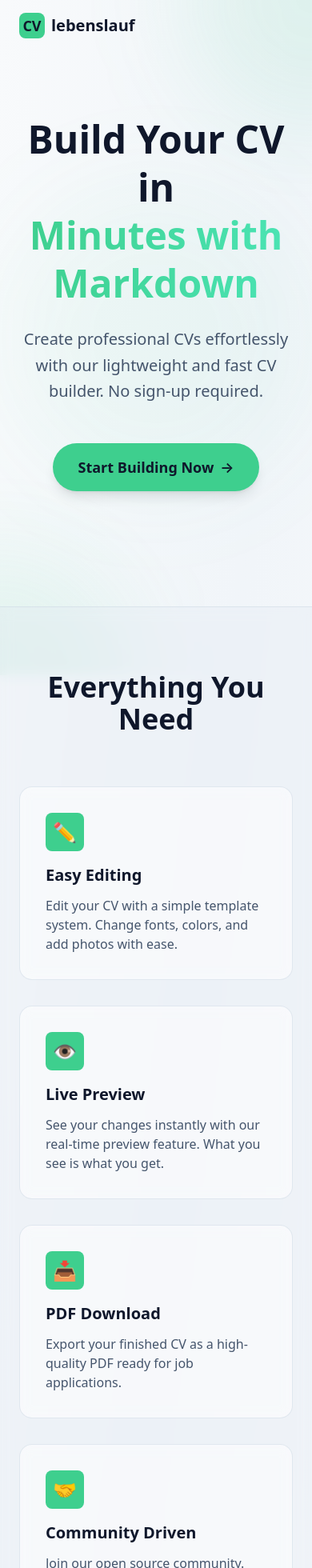
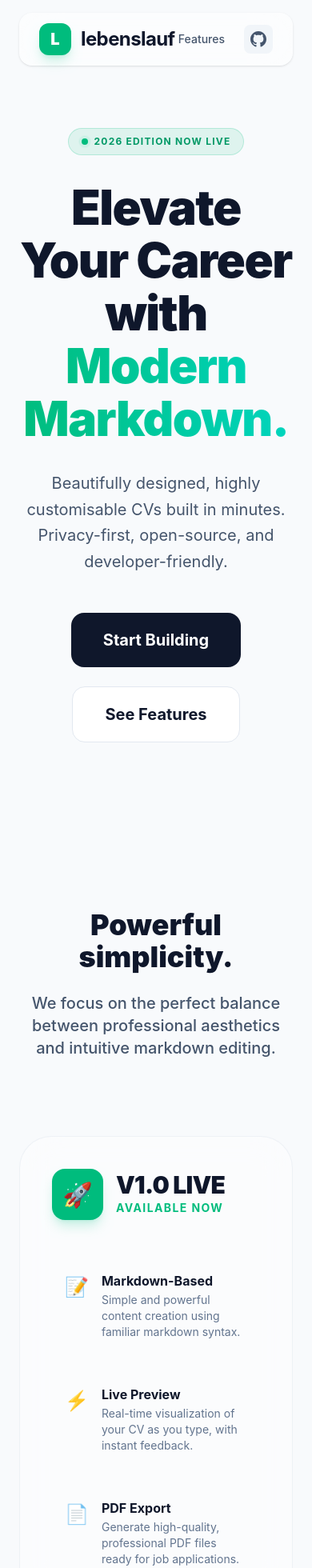
Before and after one commit to bimalpaudels/lebenslauf, a Next.js app: page / in a window 390 px wide. Shown: the top 1960 px of the page at 80% size. Built offline with nearby package versions, Linux system fonts and the light colour scheme.

Commit message:
v2:Complete revamped theme

```diff
--- a/app/globals.css
+++ b/app/globals.css
@@ -1,28 +1,49 @@
 @import "tailwindcss";
 
 :root {
-  --background: #ffffff;
-  --foreground: #171717;
+  --background: #f8fafc;
+  --foreground: #020617;
+  --primary: #10b981;
+  --primary-foreground: #ffffff;
+  --secondary: #64748b;
+  --accent: #3ecf8e;
+  --border: #e2e8f0;
+  --card: #ffffff;
+  --glass: rgba(255, 255, 255, 0.7);
+  --glass-border: rgba(255, 255, 255, 0.5);
 }
 
 @theme inline {
   --color-background: var(--background);
   --color-foreground: var(--foreground);
-  --font-sans: system-ui, -apple-system, sans-serif;
+  --color-primary: var(--primary);
+  --color-primary-foreground: var(--primary-foreground);
+  --color-secondary: var(--secondary);
+  --color-accent: var(--accent);
+  --color-card: var(--card);
+  --font-sans: "Inter", system-ui, -apple-system, sans-serif;
   --font-mono: var(--font-geist-mono);
 }
 
 @media (prefers-color-scheme: dark) {
   :root {
-    --background: #0a0a0a;
-    --foreground: #ededed;
+    --background: #020617;
+    --foreground: #f8fafc;
+    --primary: #10b981;
+    --secondary: #94a3b8;
+    --border: #1e293b;
+    --card: #0f172a;
+    --glass: rgba(15, 23, 42, 0.7);
+    --glass-border: rgba(255, 255, 255, 0.1);
   }
 }
 
 body {
   background: var(--background);
   color: var(--foreground);
-  font-family: system-ui, -apple-system, sans-serif;
+  font-family: var(--font-sans);
+  -webkit-font-smoothing: antialiased;
+  -moz-osx-font-smoothing: grayscale;
 }
 
 /* Custom scrollbar for webkit browsers */
--- a/app/page.tsx
+++ b/app/page.tsx
@@ -1,29 +1,82 @@
 import Link from "next/link";
 
+const FeatureCard = ({ title, description, icon, variant = "current" }: {
+  title: string;
+  description: string;
+  icon: string;
+  variant?: "current" | "upcoming";
+}) => (
+  <div className={`group relative p-6 rounded-2xl border transition-all duration-500 ${
+    variant === "current"
+      ? "bg-white/40 dark:bg-slate-900/40 border-slate-200/50 dark:border-slate-800/50 hover:bg-white/60 dark:hover:bg-slate-900/60 hover:shadow-2xl hover:shadow-emerald-500/10 hover:-translate-y-1"
+      : "bg-slate-50/20 dark:bg-slate-900/20 border-dashed border-slate-300/50 dark:border-slate-700/50 opacity-80"
+  } backdrop-blur-md`}>
+    <div className={`w-12 h-12 rounded-xl flex items-center justify-center mb-4 transition-transform duration-500 group-hover:scale-110 ${
+      variant === "current" ? "bg-emerald-500/10 text-emerald-500" : "bg-slate-500/10 text-slate-500"
+    }`}>
+      <span className="text-2xl">{icon}</span>
+    </div>
+    <h3 className={`text-xl font-bold mb-2 ${variant === "current" ? "text-slate-900 dark:text-white" : "text-slate-600 dark:text-slate-400"}`}>
+      {title}
+      {variant === "upcoming" && (
+        <span className="ml-2 text-[10px] uppercase tracking-wider px-2 py-0.5 rounded-full bg-slate-200 dark:bg-slate-800 text-slate-500 font-medium">Coming Soon</span>
+      )}
+    </h3>
+    <p className={`text-sm leading-relaxed ${variant === "current" ? "text-slate-600 dark:text-slate-400" : "text-slate-500 dark:text-slate-500"}`}>
+      {description}
+    </p>
+  </div>
+);
+
 export default function Home() {
+  const currentFeatures = [
+    { title: "Markdown-Based", description: "Simple and powerful content creation using familiar markdown syntax.", icon: "📝" },
+    { title: "Live Preview", description: "Real-time visualization of your CV as you type, with instant feedback.", icon: "⚡" },
+    { title: "PDF Export", description: "Generate high-quality, professional PDF files ready for job applications.", icon: "📄" },
+    { title: "Privacy First", description: "No sign-up required. Your data is stored locally in your browser.", icon: "🛡️" },
+    { title: "Modern Templates", description: "Choose from a variety of professionally designed, industry-standard templates.", icon: "🎨" },
+    { title: "Open Source", description: "Transparent, community-driven, and fully free to use under MIT license.", icon: "🤝" },
+  ];
+
+  const upcomingFeatures = [
+    { title: "AI Assistant", description: "Smart content suggestions and optimization tailored for your target roles.", icon: "🤖" },
+    { title: "LinkedIn Import", description: "Quickly generate your CV by importing data directly from your profile.", icon: "📥" },
+    { title: "Dark Mode Support", description: "Specialized dark-themed templates for a modern, high-tech aesthetic.", icon: "🌙" },
+    { title: "Multi-CV Sync", description: "Manage multiple versions of your CV and sync them across devices.", icon: "🔄" },
+    { title: "Custom Branding", description: "Personalize your CV with custom colors, fonts, and professional logos.", icon: "🏷️" },
+    { title: "Job Tracking", description: "A simple dashboard to track your job applications and CV versions.", icon: "📊" },
+  ];
+
   return (
-    <div className="min-h-screen bg-gradient-to-br from-slate-50 via-slate-100 to-slate-50 dark:from-slate-900 dark:via-slate-800 dark:to-slate-900">
+    <div className="min-h-screen bg-background selection:bg-emerald-500/30">
+      {/* Background Orbs */}
+      <div className="fixed inset-0 overflow-hidden pointer-events-none -z-10">
+        <div className="absolute top-[-10%] right-[-10%] w-[50%] h-[50%] bg-emerald-500/10 rounded-full blur-[120px] animate-pulse"></div>
+        <div className="absolute bottom-[-10%] left-[-10%] w-[50%] h-[50%] bg-blue-500/10 rounded-full blur-[120px]"></div>
+        <div className="absolute top-1/2 left-1/2 -translate-x-1/2 -translate-y-1/2 w-[30%] h-[30%] bg-purple-500/5 rounded-full blur-[100px]"></div>
+      </div>
+
       {/* Navigation */}
-      <nav className="relative z-10 px-6 py-4">
-        <div className="max-w-7xl mx-auto flex items-center justify-between">
-          <div className="flex items-center space-x-2">
-            <div className="w-8 h-8 bg-[#3ECF8E] rounded-lg flex items-center justify-center">
-              <span className="text-slate-900 font-bold text-lg">CV</span>
+      <nav className="fixed top-0 left-0 right-0 z-50 px-6 py-4">
+        <div className="max-w-7xl mx-auto flex items-center justify-between bg-white/50 dark:bg-slate-900/50 backdrop-blur-xl border border-white/20 dark:border-slate-800/20 rounded-2xl px-6 py-3 shadow-sm">
+          <div className="flex items-center space-x-3">
+            <div className="w-10 h-10 bg-emerald-500 rounded-xl flex items-center justify-center shadow-lg shadow-emerald-500/20">
+              <span className="text-white font-black text-xl">L</span>
             </div>
-            <span className="text-slate-900 dark:text-white font-semibold text-xl">lebenslauf</span>
+            <span className="text-slate-900 dark:text-white font-bold text-2xl tracking-tight">lebenslauf</span>
           </div>
-          <div className="hidden md:flex items-center space-x-8">
+          <div className="flex items-center space-x-6">
             <a
               href="#features"
-              className="text-slate-600 dark:text-slate-300 hover:text-[#3ECF8E] transition-colors"
+              className="text-sm font-medium text-slate-600 dark:text-slate-300 hover:text-emerald-500 transition-colors"
             >
               Features
             </a>
             <a
               href="https://github.com/bimalpaudels/lebenslauf"
-              className="text-slate-600 dark:text-slate-300 hover:text-[#3ECF8E] transition-colors"
+              className="text-slate-600 dark:text-slate-300 hover:text-emerald-500 transition-all p-2 bg-slate-100 dark:bg-slate-800 rounded-lg"
             >
-              <svg className="w-6 h-6" fill="currentColor" viewBox="0 0 24 24">
+              <svg className="w-5 h-5" fill="currentColor" viewBox="0 0 24 24">
                 <path d="M12 0c-6.626 0-12 5.373-12 12 0 5.302 3.438 9.8 8.207 11.387.599.111.793-.261.793-.577v-2.234c-3.338.726-4.033-1.416-4.033-1.416-.546-1.387-1.333-1.756-1.333-1.756-1.089-.745.083-.729.083-.729 1.205.084 1.839 1.237 1.839 1.237 1.07 1.834 2.807 1.304 3.492.997.107-.775.418-1.305.762-1.604-2.665-.305-5.467-1.334-5.467-5.931 0-1.311.469-2.381 1.236-3.221-.124-.303-.535-1.524.117-3.176 0 0 1.008-.322 3.301 1.23.957-.266 1.983-.399 3.003-.404 1.02.005 2.047.138 3.006.404 2.291-1.552 3.297-1.23 3.297-1.23.653 1.653.242 2.874.118 3.176.77.84 1.235 1.911 1.235 3.221 0 4.609-2.807 5.624-5.479 5.921.43.372.823 1.102.823 2.222v3.293c0 .319.192.694.801.576 4.765-1.589 8.199-6.086 8.199-11.386 0-6.627-5.373-12-12-12z" />
               </svg>
             </a>
@@ -32,167 +85,153 @@ export default function Home() {
       </nav>
 
       {/* Hero Section */}
-      <main className="relative z-10 px-6 py-20">
+      <main className="pt-40 pb-20 px-6">
         <div className="max-w-7xl mx-auto text-center">
-          <h1 className="text-5xl md:text-7xl font-bold text-slate-900 dark:text-white mb-6 leading-tight">
-            Build Your CV in
-            <span className="block bg-gradient-to-r from-[#3ECF8E] to-[#4BE4B4] bg-clip-text text-transparent">
-              Minutes with Markdown
+          <div className="inline-flex items-center space-x-2 px-4 py-2 rounded-full bg-emerald-500/10 text-emerald-600 dark:text-emerald-400 text-xs font-bold tracking-widest uppercase mb-8 border border-emerald-500/20">
+            <span className="relative flex h-2 w-2">
+              <span className="animate-ping absolute inline-flex h-full w-full rounded-full bg-emerald-400 opacity-75"></span>
+              <span className="relative inline-flex rounded-full h-2 w-2 bg-emerald-500"></span>
+            </span>
+            <span>2026 Edition Now Live</span>
+          </div>
+          <h1 className="text-6xl md:text-8xl font-black text-slate-900 dark:text-white mb-8 leading-[1.1] tracking-tight">
+            Elevate Your Career with
+            <span className="block text-transparent bg-clip-text bg-gradient-to-r from-emerald-500 to-teal-400">
+              Modern Markdown.
             </span>
           </h1>
-          <p className="text-xl md:text-2xl text-slate-600 dark:text-slate-300 mb-12 max-w-3xl mx-auto leading-relaxed">
-            Create professional CVs effortlessly with our lightweight and fast
-            CV builder. No sign-up required.
+          <p className="text-xl md:text-2xl text-slate-600 dark:text-slate-400 mb-12 max-w-3xl mx-auto leading-relaxed">
+            Beautifully designed, highly customisable CVs built in minutes.
+            Privacy-first, open-source, and developer-friendly.
           </p>
 
-          <div className="flex flex-col sm:flex-row gap-4 justify-center items-center mb-16">
+          <div className="flex flex-col sm:flex-row gap-6 justify-center items-center">
             <Link
               href="/dashboard"
-              className="group bg-[#3ECF8E] text-slate-900 px-8 py-4 rounded-full font-semibold text-lg hover:bg-[#4BE4B4] transition-all duration-300 shadow-lg hover:shadow-xl transform hover:-translate-y-1"
+              className="group relative px-10 py-5 bg-slate-900 dark:bg-white text-white dark:text-slate-900 rounded-2xl font-bold text-xl transition-all duration-300 hover:shadow-[0_20px_50px_rgba(16,185,129,0.3)] hover:-translate-y-1 overflow-hidden"
             >
-              Start Building Now
-              <span className="ml-2 group-hover:translate-x-1 transition-transform duration-300">
-                →
-              </span>
+              <span className="relative z-10">Start Building</span>
+              <div className="absolute inset-0 bg-gradient-to-r from-emerald-500 to-teal-400 opacity-0 group-hover:opacity-100 transition-opacity duration-300"></div>
             </Link>
+            <a
+              href="#features"
+              className="px-10 py-5 bg-white dark:bg-slate-900 text-slate-900 dark:text-white border border-slate-200 dark:border-slate-800 rounded-2xl font-bold text-xl hover:bg-slate-50 dark:hover:bg-slate-800 transition-all duration-300"
+            >
+              See Features
+            </a>
           </div>
         </div>
       </main>
 
       {/* Features Section */}
-      <section
-        id="features"
-        className="relative z-10 px-6 py-20 bg-slate-200/30 dark:bg-slate-800/30 backdrop-blur-sm border-y border-slate-300/50 dark:border-slate-700/50"
-      >
+      <section id="features" className="py-32 px-6 relative">
         <div className="max-w-7xl mx-auto">
-          <h2 className="text-4xl md:text-5xl font-bold text-slate-900 dark:text-white text-center mb-16">
-            Everything You Need
+          <div className="text-center mb-24">
+            <h2 className="text-4xl md:text-6xl font-black text-slate-900 dark:text-white mb-6">
+              Powerful simplicity.
             </h2>
-
-          <div className="grid md:grid-cols-2 lg:grid-cols-3 gap-8">
-            <div className="bg-white/60 dark:bg-slate-800/60 backdrop-blur-sm rounded-2xl p-8 hover:bg-slate-50/80 dark:hover:bg-slate-700/60 transition-all duration-300 border border-slate-300/50 dark:border-slate-700/50">
-              <div className="w-12 h-12 bg-[#3ECF8E] rounded-lg flex items-center justify-center mb-4">
-                <span className="text-2xl">✏️</span>
-              </div>
-              <h3 className="text-xl font-semibold text-slate-900 dark:text-white mb-3">
-                Easy Editing
-              </h3>
-              <p className="text-slate-600 dark:text-slate-300">
-                Edit your CV with a simple template system. Change fonts,
-                colors, and add photos with ease.
+            <p className="text-xl text-slate-600 dark:text-slate-400 max-w-2xl mx-auto font-medium">
+              We focus on the perfect balance between professional aesthetics and intuitive markdown editing.
             </p>
           </div>
 
-            <div className="bg-white/60 dark:bg-slate-800/60 backdrop-blur-sm rounded-2xl p-8 hover:bg-slate-50/80 dark:hover:bg-slate-700/60 transition-all duration-300 border border-slate-300/50 dark:border-slate-700/50">
-              <div className="w-12 h-12 bg-[#3ECF8E] rounded-lg flex items-center justify-center mb-4">
-                <span className="text-2xl">👁️</span>
+          <div className="grid lg:grid-cols-2 gap-12">
+            {/* Left Card: Current Features */}
+            <div className="group relative p-10 rounded-[40px] bg-white/40 dark:bg-slate-900/40 border border-slate-200/50 dark:border-slate-800/50 backdrop-blur-xl transition-all duration-500 hover:shadow-2xl hover:shadow-emerald-500/10">
+              <div className="flex items-center space-x-4 mb-12">
+                <div className="w-16 h-16 bg-emerald-500 rounded-2xl flex items-center justify-center shadow-lg shadow-emerald-500/20">
+                  <span className="text-3xl">🚀</span>
                 </div>
-              <h3 className="text-xl font-semibold text-slate-900 dark:text-white mb-3">
-                Live Preview
-              </h3>
-              <p className="text-slate-600 dark:text-slate-300">
-                See your changes instantly with our real-time preview feature.
-                What you see is what you get.
-              </p>
+                <div>
+                  <h3 className="text-3xl font-black text-slate-900 dark:text-white tracking-tight leading-none">V1.0 LIVE</h3>
+                  <p className="text-emerald-500 font-bold text-sm uppercase tracking-widest mt-1">Available Now</p>
+                </div>
+              </div>
+              <div className="space-y-6">
+                {currentFeatures.map((f, i) => (
+                  <div key={i} className="flex items-start space-x-4 p-4 rounded-2xl hover:bg-white/40 dark:hover:bg-slate-800/40 transition-colors group/item">
+                    <div className="text-2xl mt-1 group-hover/item:scale-110 transition-transform duration-300">{f.icon}</div>
+                    <div>
+                      <h4 className="font-bold text-slate-900 dark:text-white">{f.title}</h4>
+                      <p className="text-sm text-slate-500 dark:text-slate-400 mt-0.5">{f.description}</p>
+                    </div>
+                  </div>
+                ))}
+              </div>
             </div>
 
-            <div className="bg-white/60 dark:bg-slate-800/60 backdrop-blur-sm rounded-2xl p-8 hover:bg-slate-50/80 dark:hover:bg-slate-700/60 transition-all duration-300 border border-slate-300/50 dark:border-slate-700/50">
-              <div className="w-12 h-12 bg-[#3ECF8E] rounded-lg flex items-center justify-center mb-4">
-                <span className="text-2xl">📥</span>
+            {/* Right Card: Upcoming Features */}
+            <div className="group relative p-10 rounded-[40px] bg-slate-50/20 dark:bg-slate-900/20 border border-dashed border-slate-300/50 dark:border-slate-700/50 backdrop-blur-md opacity-90 transition-all duration-500 hover:opacity-100">
+              <div className="flex items-center space-x-4 mb-12">
+                <div className="w-16 h-16 bg-blue-500/10 rounded-2xl flex items-center justify-center border border-blue-500/20 text-blue-500 shadow-sm">
+                  <span className="text-3xl">💎</span>
                 </div>
-              <h3 className="text-xl font-semibold text-slate-900 dark:text-white mb-3">
-                PDF Download
-              </h3>
-              <p className="text-slate-600 dark:text-slate-300">
-                Export your finished CV as a high-quality PDF ready for job
-                applications.
-              </p>
+                <div>
+                  <h3 className="text-3xl font-black text-slate-900 dark:text-white tracking-tight leading-none">V2.0 NEXT</h3>
+                  <p className="text-blue-500 font-bold text-sm uppercase tracking-widest mt-1">Coming Soon</p>
                 </div>
-
-            <div className="bg-white/60 dark:bg-slate-800/60 backdrop-blur-sm rounded-2xl p-8 hover:bg-slate-50/80 dark:hover:bg-slate-700/60 transition-all duration-300 border border-slate-300/50 dark:border-slate-700/50">
-              <div className="w-12 h-12 bg-[#3ECF8E] rounded-lg flex items-center justify-center mb-4">
-                <span className="text-2xl">🤝</span>
               </div>
-              <h3 className="text-xl font-semibold text-slate-900 dark:text-white mb-3">
-                Community Driven
-              </h3>
-              <p className="text-slate-600 dark:text-slate-300">
-                Join our open source community. Contribute templates, suggest
-                features, and help others build amazing CVs.
-              </p>
+              <div className="space-y-6">
+                {upcomingFeatures.map((f, i) => (
+                  <div key={i} className="flex items-start space-x-4 p-4 rounded-2xl opacity-60 hover:opacity-100 transition-opacity">
+                    <div className="text-2xl mt-1">{f.icon}</div>
+                    <div>
+                      <h4 className="font-bold text-slate-900 dark:text-white flex items-center">
+                        {f.title}
+                        <span className="ml-2 text-[8px] uppercase tracking-tighter px-1.5 py-0.5 rounded-md bg-slate-200 dark:bg-slate-800 text-slate-500 font-bold">Planned</span>
+                      </h4>
+                      <p className="text-sm text-slate-500 dark:text-slate-500 mt-0.5">{f.description}</p>
                     </div>
-
-            <div className="bg-white/60 dark:bg-slate-800/60 backdrop-blur-sm rounded-2xl p-8 hover:bg-slate-50/80 dark:hover:bg-slate-700/60 transition-all duration-300 border border-slate-300/50 dark:border-slate-700/50">
-              <div className="w-12 h-12 bg-[#3ECF8E] rounded-lg flex items-center justify-center mb-4">
-                <span className="text-2xl">🔓</span>
                   </div>
-              <h3 className="text-xl font-semibold text-slate-900 dark:text-white mb-3">
-                Open Source
-              </h3>
-              <p className="text-slate-600 dark:text-slate-300">
-                Fully transparent and open source. View the code, contribute
-                improvements, and help shape the future.
-              </p>
+                ))}
               </div>
-
-            <div className="bg-white/60 dark:bg-slate-800/60 backdrop-blur-sm rounded-2xl p-8 hover:bg-slate-50/80 dark:hover:bg-slate-700/60 transition-all duration-300 border border-slate-300/50 dark:border-slate-700/50">
-              <div className="w-12 h-12 bg-[#3ECF8E] rounded-lg flex items-center justify-center mb-4">
-                <span className="text-2xl">🎨</span>
-              </div>
-              <h3 className="text-xl font-semibold text-slate-900 dark:text-white mb-3">
-                Template Library
-              </h3>
-              <p className="text-slate-600 dark:text-slate-300">
-                Choose from community-contributed templates or create your own.
-                Share your designs with others.
-              </p>
             </div>
           </div>
         </div>
       </section>
 
       {/* CTA Section */}
-      <section className="relative z-10 px-6 py-20">
-        <div className="max-w-4xl mx-auto text-center">
-          <h2 className="text-4xl md:text-5xl font-bold text-slate-900 dark:text-white mb-6">
-            Ready to Build Your Perfect CV?
+      <section className="py-32 px-6">
+        <div className="max-w-5xl mx-auto text-center px-12 py-20 bg-slate-900 dark:bg-white rounded-[48px] relative overflow-hidden shadow-2xl">
+          <div className="absolute top-0 right-0 w-[400px] h-[400px] bg-emerald-500/20 rounded-full blur-[100px] -translate-y-1/2 translate-x-1/2"></div>
+          <div className="relative z-10">
+            <h2 className="text-4xl md:text-6xl font-black text-white dark:text-slate-900 mb-8 leading-tight">
+              Ready to land your <br />
+              <span className="text-emerald-400 dark:text-emerald-600">dream job?</span>
             </h2>
-          <p className="text-xl text-slate-600 dark:text-slate-300 mb-10">
-            Join thousands of professionals creating amazing CVs.
+            <p className="text-xl text-slate-400 dark:text-slate-600 mb-12 max-w-2xl mx-auto">
+              No sign-up, no hidden fees. Just professional CVs in minutes.
             </p>
-          <div className="flex flex-col sm:flex-row gap-4 justify-center items-center">
+            <div className="flex flex-col sm:flex-row gap-6 justify-center">
               <Link
                 href="/dashboard"
-              className="group inline-flex items-center bg-[#3ECF8E] text-slate-900 px-10 py-5 rounded-full font-bold text-xl hover:bg-[#4BE4B4] transition-all duration-300 shadow-2xl hover:shadow-3xl transform hover:-translate-y-2"
+                className="px-10 py-5 bg-emerald-500 text-white rounded-2xl font-black text-xl hover:bg-emerald-400 transition-all shadow-xl shadow-emerald-500/20 hover:-translate-y-1"
               >
-              Get Started
-              <span className="ml-3 group-hover:translate-x-2 transition-transform duration-300">
-                →
-              </span>
+                Create Your CV
               </Link>
-            <Link
-              href="https://github.com/bimalpaudels/lebenslauf"
-              className="group inline-flex items-center border-2 border-[#3ECF8E] text-[#3ECF8E] px-10 py-5 rounded-full font-bold text-xl hover:bg-[#3ECF8E] hover:text-slate-900 transition-all duration-300"
-            >
-              <svg
-                className="w-6 h-6 mr-3"
-                fill="currentColor"
-                viewBox="0 0 24 24"
-              >
-                <path d="M12 0c-6.626 0-12 5.373-12 12 0 5.302 3.438 9.8 8.207 11.387.599.111.793-.261.793-.577v-2.234c-3.338.726-4.033-1.416-4.033-1.416-.546-1.387-1.333-1.756-1.333-1.756-1.089-.745.083-.729.083-.729 1.205.084 1.839 1.237 1.839 1.237 1.07 1.834 2.807 1.304 3.492.997.107-.775.418-1.305.762-1.604-2.665-.305-5.467-1.334-5.467-5.931 0-1.311.469-2.381 1.236-3.221-.124-.303-.535-1.524.117-3.176 0 0 1.008-.322 3.301 1.23.957-.266 1.983-.399 3.003-.404 1.02.005 2.047.138 3.006.404 2.291-1.552 3.297-1.23 3.297-1.23.653 1.653.242 2.874.118 3.176.77.84 1.235 1.911 1.235 3.221 0 4.609-2.807 5.624-5.479 5.921.43.372.823 1.102.823 2.222v3.293c0 .319.192.694.801.576 4.765-1.589 8.199-6.086 8.199-11.386 0-6.627-5.373-12-12-12z" />
-              </svg>
-              Star on GitHub
-            </Link>
+            </div>
           </div>
         </div>
       </section>
 
-      {/* Background Elements */}
-      <div className="fixed inset-0 overflow-hidden pointer-events-none">
-        <div className="absolute -top-40 -right-40 w-80 h-80 bg-[#3ECF8E]/10 rounded-full blur-3xl"></div>
-        <div className="absolute -bottom-40 -left-40 w-80 h-80 bg-[#3ECF8E]/10 rounded-full blur-3xl"></div>
-        <div className="absolute top-1/2 left-1/2 transform -translate-x-1/2 -translate-y-1/2 w-96 h-96 bg-[#3ECF8E]/5 rounded-full blur-3xl"></div>
+      {/* Footer */}
+      <footer className="py-20 px-6 border-t border-slate-200 dark:border-slate-800">
+        <div className="max-w-7xl mx-auto flex flex-col md:flex-row justify-between items-center gap-8">
+          <div className="flex items-center space-x-3">
+            <div className="w-8 h-8 bg-slate-200 dark:bg-slate-800 rounded-lg flex items-center justify-center">
+              <span className="text-slate-900 dark:text-white font-bold">L</span>
             </div>
+            <span className="text-slate-600 dark:text-slate-400 font-bold">lebenslauf</span>
+          </div>
+          <p className="text-slate-500 dark:text-slate-500 text-sm">
+            © {new Date().getFullYear()} lebenslauf. Built with Markdown and Passion.
+          </p>
+          <div className="flex items-center space-x-6">
+            <a href="https://github.com/bimalpaudels/lebenslauf" className="text-slate-400 hover:text-emerald-500 transition-colors">GitHub</a>
+            <a href="#" className="text-slate-400 hover:text-emerald-500 transition-colors">Privacy</a>
+          </div>
+        </div>
+      </footer>
     </div>
   );
 }
--- a/components/builder/BuilderPreview.tsx
+++ b/components/builder/BuilderPreview.tsx
@@ -114,7 +114,7 @@ const BuilderPreview = forwardRef<BuilderPreviewRef, BuilderPreviewProps>(
       return `
       .preview-container {
         height: 100%;
-        background: rgb(248 250 252);
+        background: transparent;
         overflow-x: hidden;
         overflow-y: auto;
         scrollbar-width: thin;
@@ -128,7 +128,7 @@ const BuilderPreview = forwardRef<BuilderPreviewRef, BuilderPreviewProps>(
 
       @media (prefers-color-scheme: dark) {
         .preview-container {
-          background: rgb(15 23 42);
+          background: transparent;
           scrollbar-color: #3ECF8E rgb(51 65 85);
         }
       }
```
Also changed, not shown: app/builder/[id]/page.tsx (+28 -30 lines), app/dashboard/page.tsx (+55 -37 lines). Lines whose indentation alone changed are shown as unchanged.
